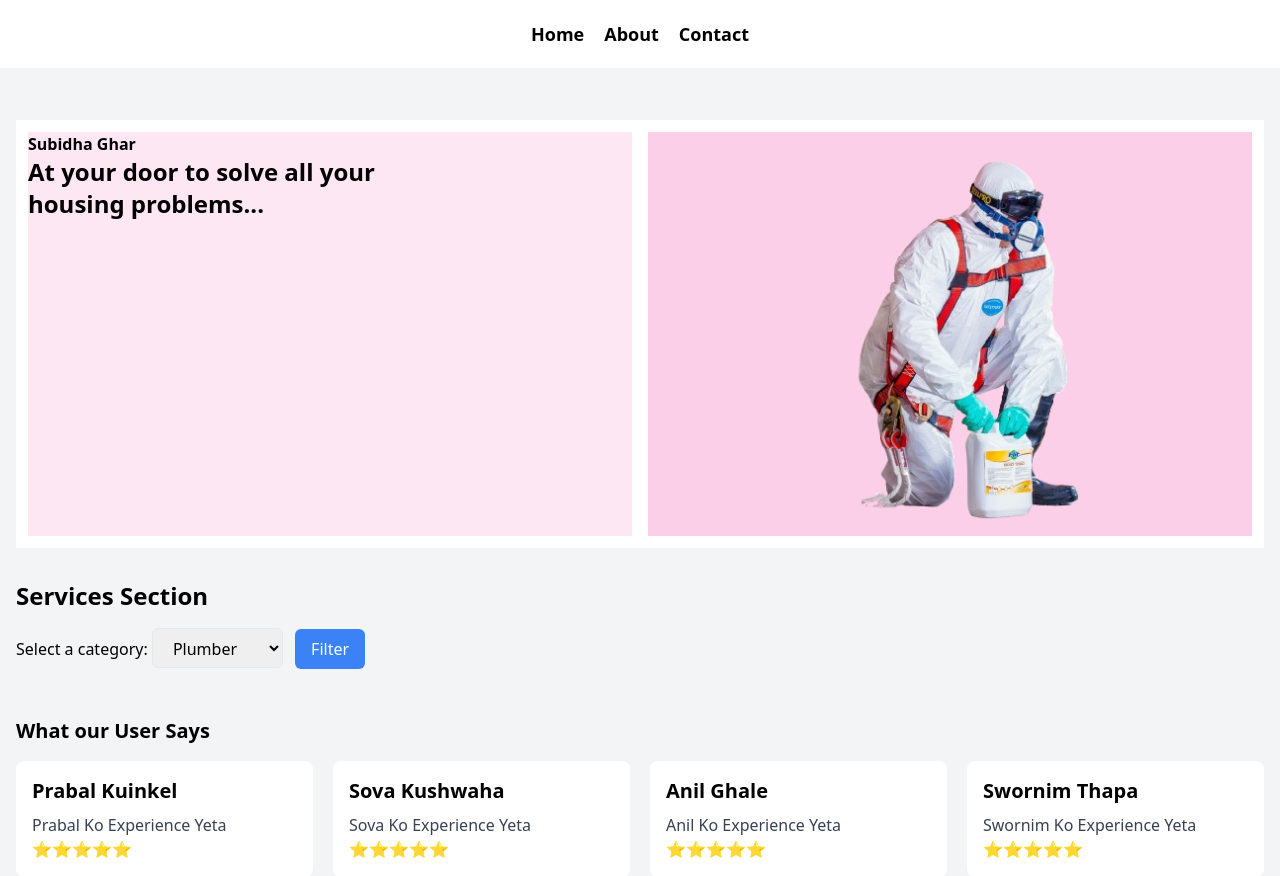
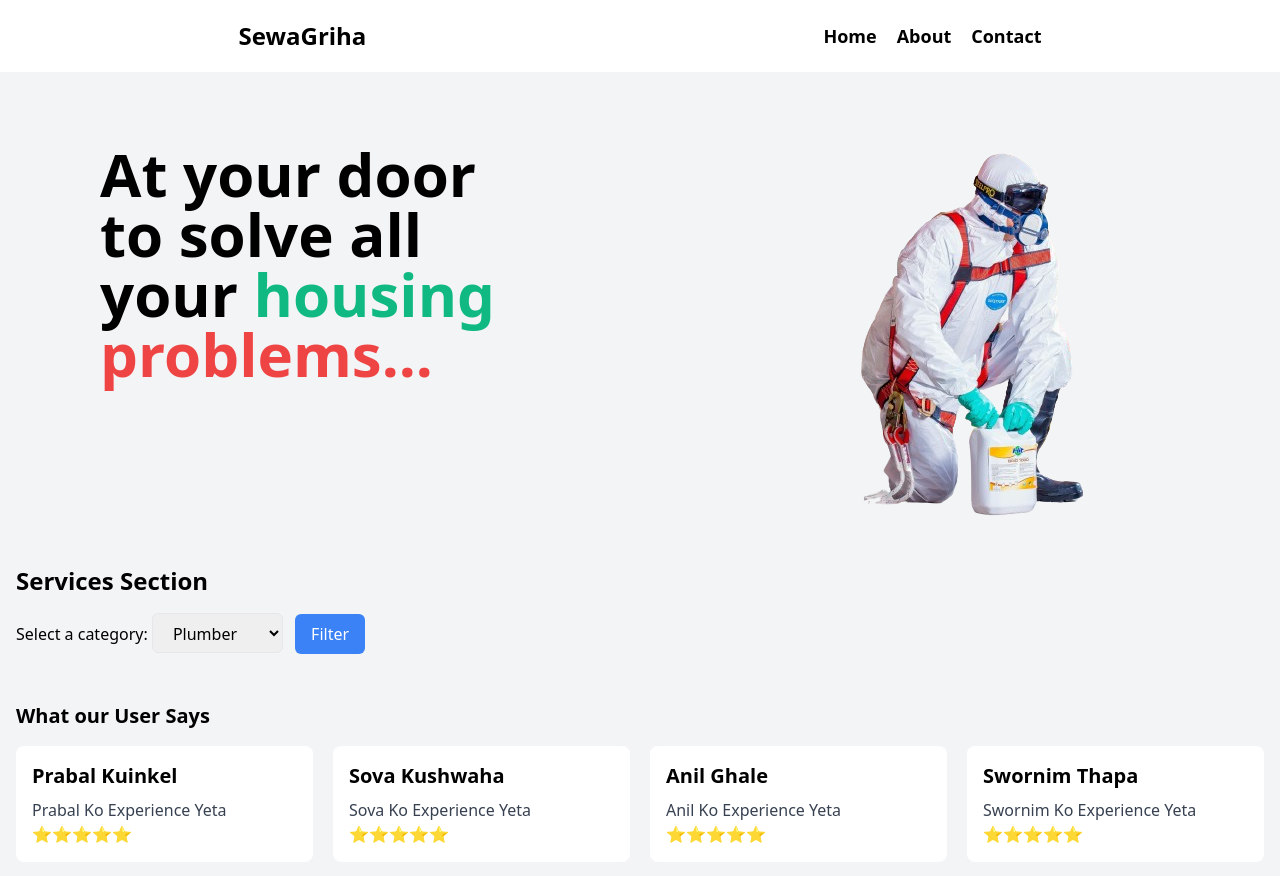
Before and after one commit to anilghale123/subidhaGhar, a Laravel app: page / in a window 1280 px wide. Shown: the top 876 px of the page. Run offline with Laravel 10, Linux system fonts and the light colour scheme; data that the repository does not hold is empty.

Commit message:
updated UI portion of home

```diff
--- a/resources/views/body.blade.php
+++ b/resources/views/body.blade.php
@@ -11,15 +11,15 @@
 <body class="bg-gray-100">
     <main class="container mx-auto p-4">
         <!-- Hero Section -->
-        <section class="bg-white p-3">
+        <section class="  ">
             <div class="grid grid-cols-1 md:grid-cols-2 gap-4">
-                <div class="bg-pink-100">
-                    <h1 class="    font-bold text-xlg md:max-w-md">Subidha Ghar</h1>
-                    <h2 class=" font-bold text-6xl md:max-w-md text-center md:text-left md:text-2xl lg:text-2xl ">
-    At your door to solve all your housing problems...
-</h2>
+                <div class=" flex flex-col items-center p-5">
+                    <!-- <h1 class="font-bold text-3xl   md:max-w-md p-5">Subidha Ghar</h1> -->
+                    <h1 class="font-bold  md:max-w-md  md:text-left md:text-2xl lg:text-6xl ">At your door to solve all your
+                    <span class="text-green-500">housing </span>
+  <span class="text-red-500">problems...</span>                    </h1>
                 </div>
-                <div class="bg-pink-200">
+                <div class="">
                     <img src="/service.png" alt="Service Image" class="max-w-62 max-h-51  rounded-xl">
 
                 </div>
@@ -56,97 +56,11 @@
                     <img src="/electrisian.jpg" alt="electrisian">
                     <p class="text-gray-700 mt-2">{{$category['description']}}</p>
 
-                    <button onclick="window.location.href='/sewa/{{ $category->id }}'"
-            class="mt-4 px-4 py-2 bg-blue-500 text-white rounded-md hover:bg-blue-600 focus:outline-none focus:ring focus:border-blue-300">
+                    <button onclick="window.location.href='/sewa/{{ $category->id }}'" class=" mt-4 px-4 py-2 bg-blue-500 text-white rounded-md hover:bg-blue-600 focus:outline-none focus:ring focus:border-blue-300">
                         Explore
-    </button>                </div>
+                    </button>
+                </div>
                 @endforeach
-                <!-- end of electrisian card -->
-
-
-                <!-- Plumber Card -->
-                <!-- <div class="card bg-white rounded-lg p-4 mt-4">
-                    <h2 class="text-xl font-semibold">Plumber</h2>
-                    <img src="/plumbing.jpg" alt="electrisian">
-
-                    <p class="text-gray-700 mt-2">Details about the plumbing service:</p>
-                    <ul class="list-disc ml-6 mt-2">
-                        <li>abc</li>
-                        <li>xyz</li>
-                        <li>hahaha</li>
-                    </ul>
-                    <button onclick="window.location.href='/plumber'" class="mt-4 px-4 py-2 bg-blue-500 text-white rounded-md hover:bg-blue-600 focus:outline-none focus:ring focus:border-blue-300">Explore</button>
-                </div> -->
-                <!-- end of plumber card -->
-
-                <!-- Carpenter Card -->
-                <!-- <div class="card bg-white rounded-lg p-4 mt-4">
-                    <h2 class="text-xl font-semibold">Carpenter</h2>
-                    <img src="/carpenter.jpg" alt="electrisian">
-
-                    <p class="text-gray-700 mt-2">Details about the plumbing service:</p>
-                    <ul class="list-disc ml-6 mt-2">
-                        <li>abc</li>
-                        <li>xyz</li>
-                        <li>hahaha</li>
-                    </ul>
-                    <button onclick="window.location.href='/carpenter'" class="mt-4 px-4 py-2 bg-blue-500 text-white rounded-md hover:bg-blue-600 focus:outline-none focus:ring focus:border-blue-300">Explore</button>
-                </div> -->
-                <!-- end of carpenter card -->
-
-                <!-- Tutor Card -->
-                <!-- <div class="card bg-white rounded-lg p-4 mt-4">
-                <h2 class="text-xl font-semibold">Tutor</h2>
-
-                <img src="/tutor.jpg" alt="tutor">
-
-                    <p class="text-gray-700 mt-2">Details about the tutoring service:</p>
-                    <ul class="list-disc ml-6 mt-2">
-                        <li>abc</li>
-                        <li>xyz</li>
-                        <li>hahaha</li>
-                    </ul>
-                    <button onclick="window.location.href='/tutor'" class="mt-4 px-4 py-2 bg-blue-500 text-white rounded-md hover:bg-blue-600 focus:outline-none focus:ring focus:border-blue-300">Explore</button>
-                </div> -->
-                <!-- end of tutor card -->
-
-                <!-- Plumber Card -->
-                <!-- <div class="card bg-white rounded-lg p-4 mt-4">
-                    <h2 class="text-xl font-semibold">Plumber</h2>
-                    <p class="text-gray-700 mt-2">Details about the plumbing service:</p>
-                    <ul class="list-disc ml-6 mt-2">
-                        <li>abc</li>
-                        <li>xyz</li>
-                        <li>hahaha</li>
-                    </ul>
-                    <button onclick="window.location.href='/plumber'" class="mt-4 px-4 py-2 bg-blue-500 text-white rounded-md hover:bg-blue-600 focus:outline-none focus:ring focus:border-blue-300">Explore</button>
-                </div> -->
-
-                <!-- Carpenter Card -->
-                <!-- <div class="card bg-white rounded-lg p-4 mt-4">
-                    <h2 class="text-xl font-semibold">Carpenter</h2>
-                    <p class="text-gray-700 mt-2">Details about the plumbing service:</p>
-                    <ul class="list-disc ml-6 mt-2">
-                        <li>abc</li>
-                        <li>xyz</li>
-                        <li>hahaha</li>
-                    </ul>
-                    <button onclick="window.location.href='/carpenter'" class="mt-4 px-4 py-2 bg-blue-500 text-white rounded-md hover:bg-blue-600 focus:outline-none focus:ring focus:border-blue-300">Explore</button>
-                </div> -->
-
-                <!-- Tutor Card -->
-                <!-- <div class="card bg-white rounded-lg p-4 mt-4">
-                    <h2 class="text-xl font-semibold">Tutor</h2>
-                    <p class="text-gray-700 mt-2">Details about the tutoring service:</p>
-                    <ul class="list-disc ml-6 mt-2">
-                        <li>abc</li>
-                        <li>xyz</li>
-                        <li>hahaha</li>
-                    </ul>
-                    <button onclick="window.location.href='/tutor'" class="mt-4 px-4 py-2 bg-blue-500 text-white rounded-md hover:bg-blue-600 focus:outline-none focus:ring focus:border-blue-300">Explore</button>
-                </div> -->
-
-
 
             </div>
         </section>
--- a/resources/views/navBar.blade.php
+++ b/resources/views/navBar.blade.php
@@ -1,18 +1,25 @@
 <!DOCTYPE html>
 <html lang="en">
+
 <head>
     <meta charset="UTF-8">
     <meta name="viewport" content="width=device-width, initial-scale=1.0">
     <title>NavBar</title>
 </head>
+
 <body>
     <nav class="p-5 bg-white mb-3 text-lg font-semibold">
-    <ul class="flex gap-5 justify-center items-center ">
+        <div class="flex gap-5 justify-around items-center">
+            <div class="text-2xl"> <a href="">SewaGriha</a> </div>
+            <ul class="flex gap-5">
                 <li><a href="/" class="{{ $activeLink === 'home' ? 'active' : '' }}">Home</a></li>
                 <li><a href="/about" class="{{ $activeLink === 'about' ? 'active' : '' }}">About</a></li>
                 <li><a href="/contact" class="{{ $activeLink === 'contact' ? 'active' : '' }}">Contact</a></li>
             </ul>
+        </div>
     </nav>
 
+
 </body>
+
 </html>
```
Also changed, not shown: resources/views/electrician.blade.php (renamed from resources/views/electrisian.blade.php). Lines whose indentation alone changed are shown as unchanged.
